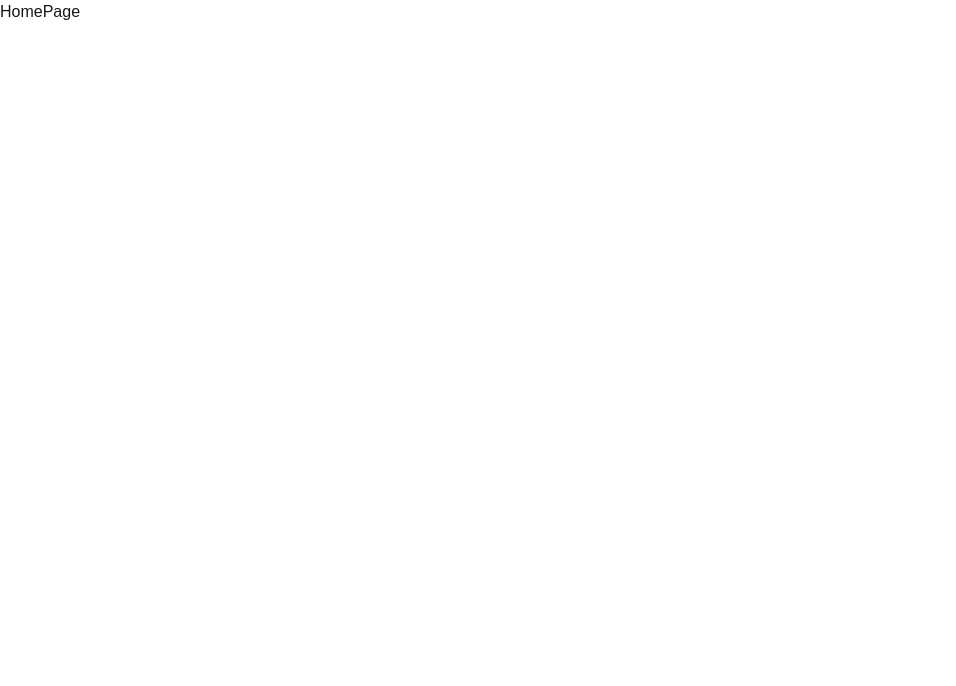
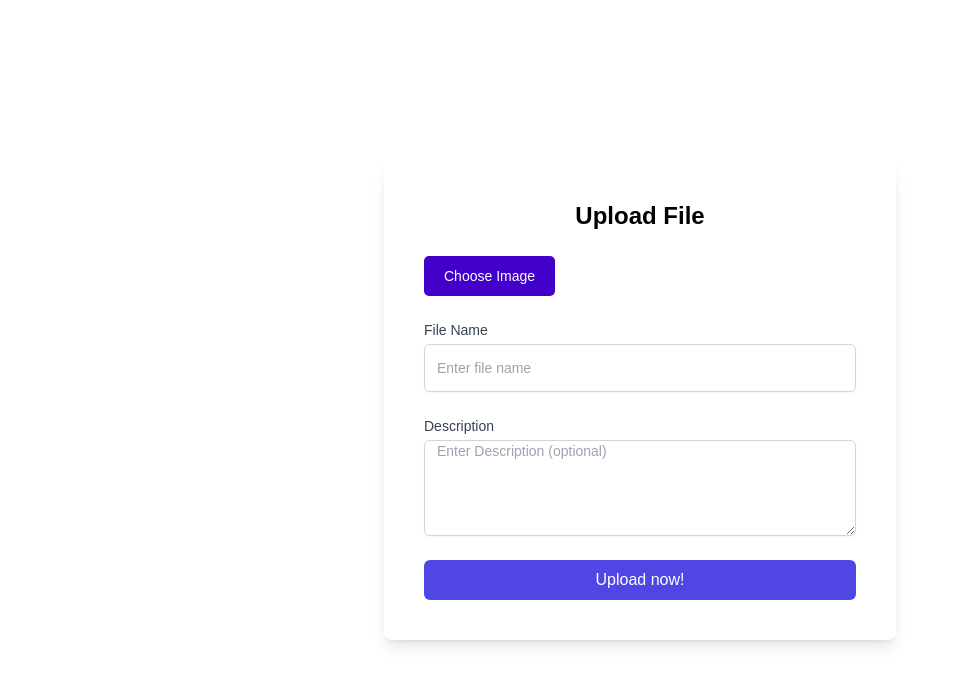
Before and after one commit to ivandj0h/interview-test, a Next.js app in the folder frontend/: page / in a window 1280 px wide. Shown: the top 686 px of the page, without its empty margins (0-956 px from the left). Built offline with nearby package versions, Linux system fonts and the light colour scheme.

Commit message:
create form upload

```diff
--- a/frontend/src/app/globals.css
+++ b/frontend/src/app/globals.css
@@ -25,3 +25,20 @@ body {
     text-wrap: balance;
   }
 }
+
+input[type="file"] {
+  opacity: 0;
+  width: 0.1px;
+  height: 0.1px;
+  position: absolute;
+  z-index: -1;
+}
+
+label[for="file-upload"] {
+  display: inline-block;
+  padding: 10px 20px;
+  background-color: #4400cb;
+  color: white;
+  border-radius: 5px;
+  cursor: pointer;
+}
--- a/frontend/src/app/page.tsx
+++ b/frontend/src/app/page.tsx
@@ -1,7 +1,9 @@
-import React from "react";
+import UploadForm from "../components/UploadForm";
 
-const HomePage = () => {
-  return <div>HomePage</div>;
-};
+const Home: React.FC = () => (
+  <main>
+    <UploadForm />
+  </main>
+);
 
-export default HomePage;
+export default Home;
--- /dev/null
+++ b/frontend/src/components/UploadForm.tsx
@@ -0,0 +1,104 @@
+"use client";
+
+import { useState } from "react";
+import { ToastContainer, toast } from "react-toastify";
+import "react-toastify/dist/ReactToastify.css";
+
+const UploadForm: React.FC = () => {
+  const [selectedFile, setSelectedFile] = useState<File | null>(null);
+  const [filename, setFilename] = useState<string>("");
+  const [description, setDescription] = useState<string>("");
+
+  const handleFileChange = (event: React.ChangeEvent<HTMLInputElement>) => {
+    if (event.target.files && event.target.files.length > 0) {
+      setSelectedFile(event.target.files[0]);
+    }
+  };
+
+  const handleSubmit = async (event: React.FormEvent<HTMLFormElement>) => {
+    event.preventDefault();
+
+    if (!selectedFile) {
+      alert("Please select a file.");
+      return;
+    }
+
+    const formData = new FormData();
+    formData.append("file", selectedFile);
+    formData.append("filename", filename);
+    formData.append("description", description);
+
+    try {
+      const response = await fetch("http://localhost:8000/photos/upload", {
+        method: "POST",
+        body: formData,
+      });
+
+      if (!response.ok) {
+        throw new Error("Upload failed!");
+      }
+
+      await response.json();
+      toast.success("Upload picture success");
+    } catch (error) {
+      console.error("Error uploading file:", error);
+      toast.error("Upload failed");
+    }
+  };
+
+  return (
+    <div className="flex h-screen items-center justify-center bg-white text-black">
+      <div className="w-full max-w-lg p-10 bg-white rounded-lg shadow-lg">
+        <h1 className="text-2xl font-bold text-center mb-6">Upload File</h1>
+        <form className="space-y-6" onSubmit={handleSubmit}>
+          <div>
+            <label
+              htmlFor="file-upload"
+              className="block text-sm font-medium text-gray-700"
+            >
+              Choose Image
+            </label>
+            <input
+              id="file-upload"
+              type="file"
+              className="mt-1 block w-full h-12 px-3 border border-gray-300 rounded-md shadow-sm focus:border-indigo-600 focus:ring-indigo-600 sm:text-sm"
+              onChange={handleFileChange}
+            />
+          </div>
+          <div>
+            <label className="block text-sm font-medium text-gray-700">
+              File Name
+            </label>
+            <input
+              type="text"
+              className="mt-1 block w-full h-12 px-3 border border-gray-300 rounded-md shadow-sm focus:border-indigo-500 focus:ring-indigo-500 sm:text-sm"
+              value={filename}
+              onChange={(e) => setFilename(e.target.value)}
+              placeholder="Enter file name"
+            />
+          </div>
+          <div>
+            <label className="block text-sm font-medium text-gray-700">
+              Description
+            </label>
+            <textarea
+              className="mt-1 block w-full h-24 px-3 border border-gray-300 rounded-md shadow-sm focus:border-indigo-500 focus:ring-indigo-500 sm:text-sm"
+              value={description}
+              onChange={(e) => setDescription(e.target.value)}
+              placeholder="Enter Description (optional)"
+            ></textarea>
+          </div>
+          <button
+            type="submit"
+            className="w-full bg-indigo-600 text-white py-2 px-4 rounded-md hover:bg-indigo-700"
+          >
+            Upload now!
+          </button>
+        </form>
+        <ToastContainer position="top-right" autoClose={5000} />
+      </div>
+    </div>
+  );
+};
+
+export default UploadForm;
```
Also changed, not shown: frontend/package.json (+5 -4 lines), 1 other file (tests, documents, lock files or other folders).
